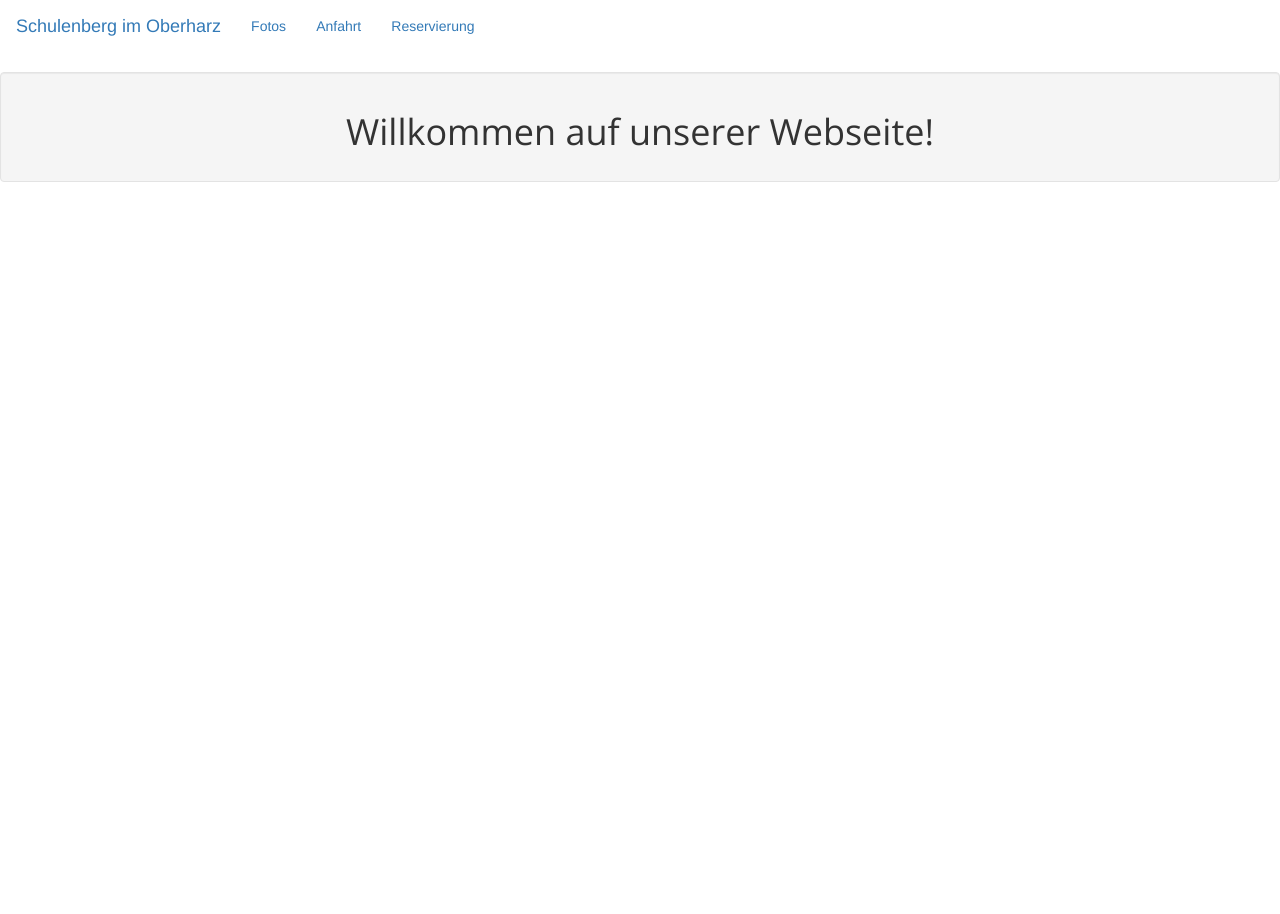
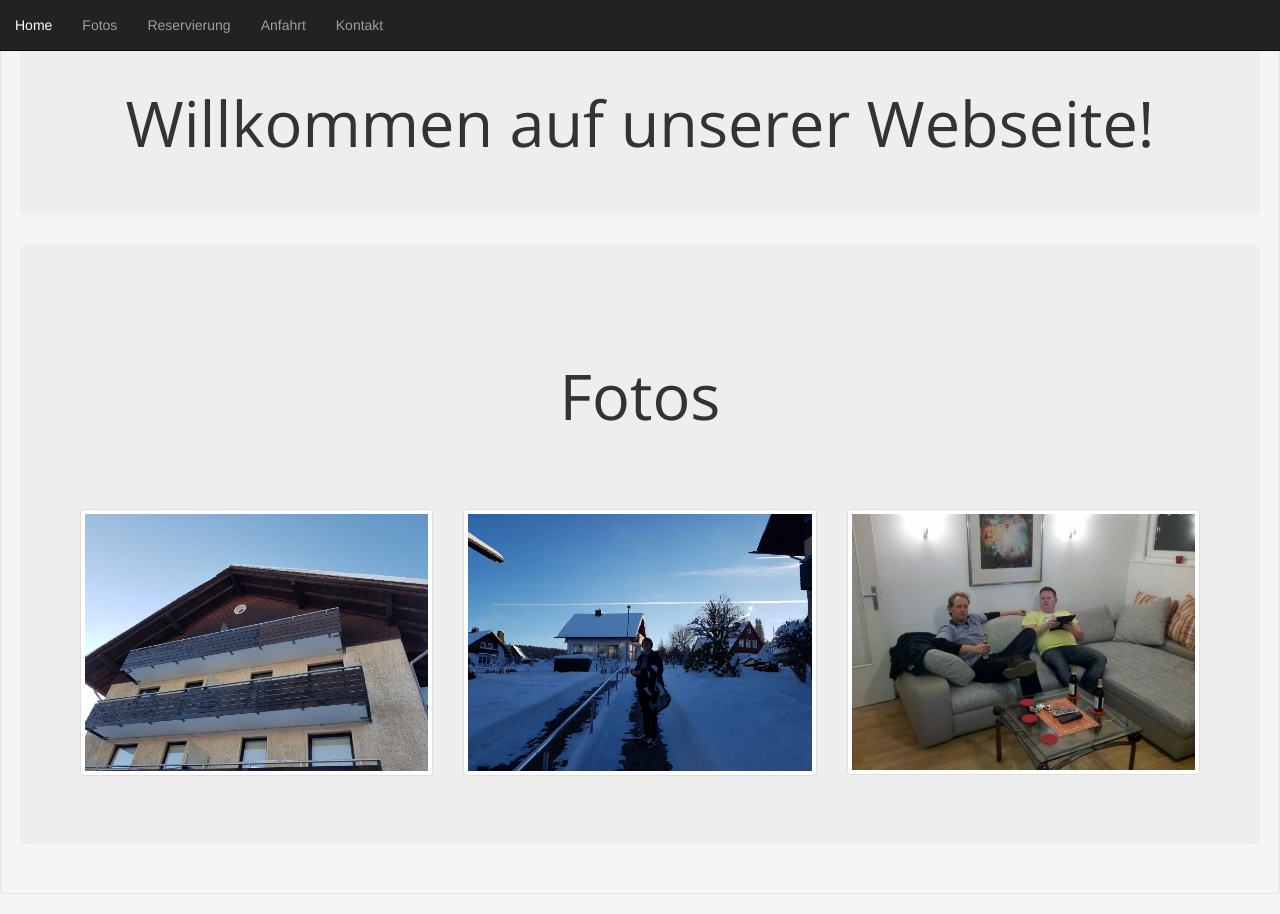
Before and after one commit to waffle-iron/SchulenbergOberharz, a plain HTML site: page index.html in a window 1280 px wide. Before the commit the page ends 800 px from the top, so only its background shows below. Drawn offline with nearby package versions, Linux system fonts and the light colour scheme.

Commit message:
added photo section

```diff
--- a/index.html
+++ b/index.html
@@ -6,33 +6,67 @@
     <script src="jquery-3.2.1.min.js"></script>
     <link href="https://fonts.googleapis.com/css?family=Open+Sans" rel="stylesheet">
 </div>
+<head>
+    <title>Schulenberg im Oberharz</title>
+</head>
+
+<body id="home" class="container-fluid well" data-spy="scroll" data-target=".navbar" data-offset="50">
+
+    <nav class="navbar navbar-inverse navbar-fixed-top">
+        <ul class="nav navbar-nav">
+        <li><a href="#home">Home</a></li>
+        <li><a href="#fotos">Fotos</a></li>
+        <li><a href="#section3">Reservierung</a></li>
+        <li><a href="#section4">Anfahrt</a></li>
+        <li><a href="#section4">Kontakt</a></li>
+    </nav>
+
+    <div id="header" class="jumbotron">
+        <h1 class="">Willkommen auf unserer Webseite!</h1>
+
+        </div>
+    </div>
+
+    <div id="fotos" class="responsive jumbotron">
+        <h1 class="jumbotron">Fotos</h1>
+        <div class="row">
+            <div class="col-md-4">
+                <a href=".\Pictures\WhatsApp Image 2017-10-22 at 21.03.28.jpeg">
+                    <img class="img-responsive thumbnail" src=".\Pictures\WhatsApp Image 2017-10-22 at 21.03.28.jpeg" alt="">
+                </a>
+            </div>
+            <div class="col-md-4">
+                    <a href=".\Pictures\WhatsApp Image 2017-10-22 at 21.03.27.jpeg">
+                        <img class="img-responsive thumbnail" src=".\Pictures\WhatsApp Image 2017-10-22 at 21.03.27.jpeg" alt="">
+                    </a>
+            </div>
+            <div class="col-md-4">
+                    <a href=".\Pictures\WhatsApp Image 2017-10-22 at 21.03.32 (1).jpeg">
+                        <img class="img-responsive thumbnail" src=".\Pictures\WhatsApp Image 2017-10-22 at 21.03.32 (1).jpeg" alt="">
+                    </a>
+            </div>
+
+
+        </div>
+
+        </div>
 
 
 
-<head>
-    <title>Schulenberg im Oberharz</title>
+    </div>
 
-    <div class="navbar">
-        <a class="navbar-brand" href="index.html">Schulenberg im Oberharz</a>
-        <ul class="nav navbar-nav">
+    <div id="reservierung" class="responsive">
 
-            <li>
-                <a href="fotos.html">Fotos</a>
-            </li>
-            <li>
-                <a href="anfahrt.html">Anfahrt</a>
-            </li>
-            <li>
-                <a href="reservierung.html">Reservierung</a>
-            </li>
+    </div>
 
-        </ul>
+    <div id="anfahrt" class="responsive">
+
     </div>
-</head>
-<body>
-    <div class="well">
-        <h1>Willkommen auf unserer Webseite!</h1>
+
+    <div id="kontakt" class="responsive">
+
     </div>
+
 </body>
 
 
--- a/style.css
+++ b/style.css
@@ -2,10 +2,13 @@ body {
     text-align: center;
 }
 h1 {
-    text-align: center;
     font-family: 'Open Sans', sans-serif;
 }
 
 well {
-    text-align: center;
+    align-self: center;
 }
+
+.thumbnail {
+    width: 100%;
+}
```
